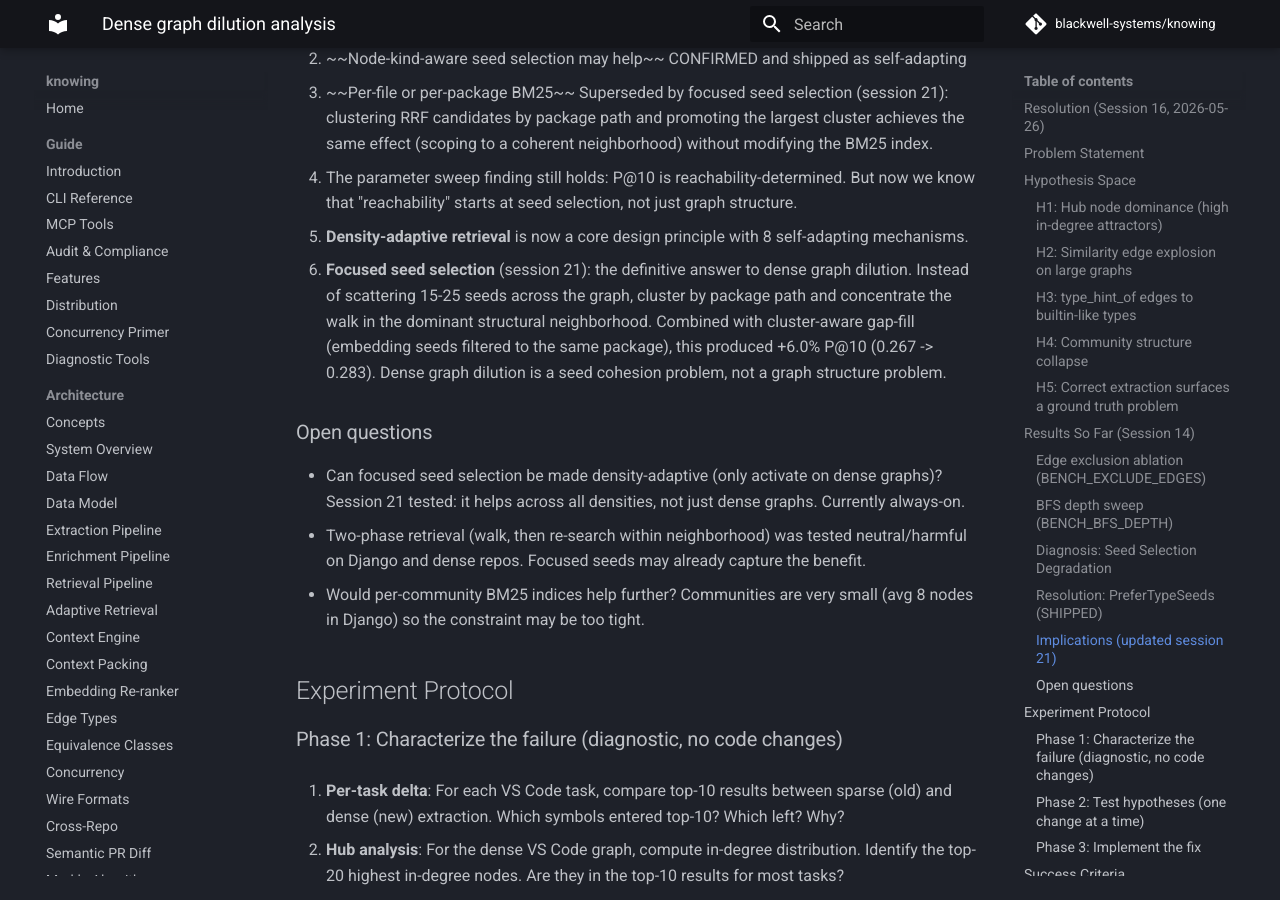
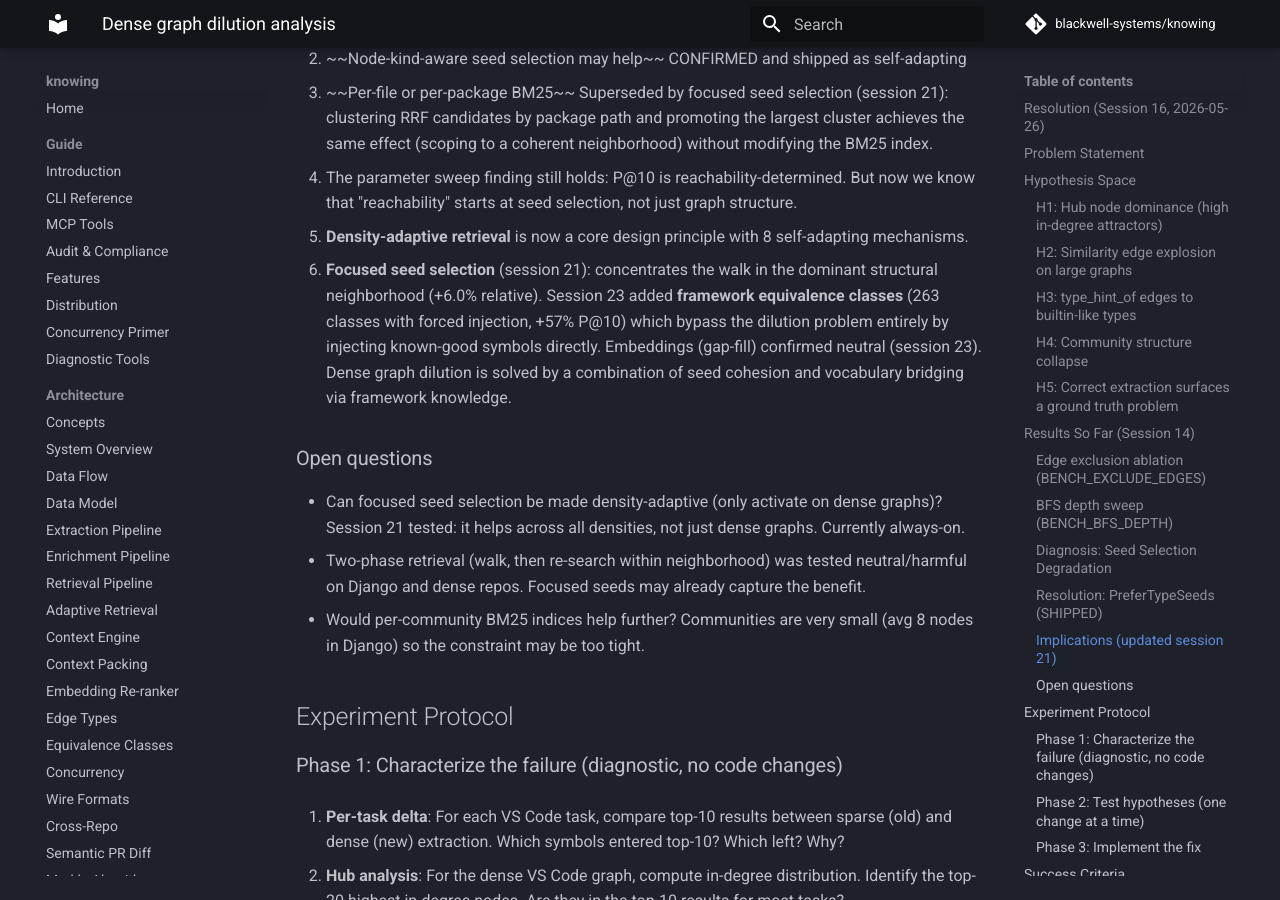
Before and after one commit to blackwell-systems/knowing, an MkDocs documentation site: the page built from docs/research/dense-graph-dilution-analysis.md, in a window 1280 px wide and 900 px high, scrolled down 4432 px. Built offline with MkDocs 1.6.1 and Material for MkDocs 9.7.7, drawn with Linux system fonts in a browser that asks for light colours; comment, search, counter and statistics services are not loaded.

Commit message:
docs: update dense-graph-dilution-analysis.md with session 23 framework injection findings

```diff
--- a/docs/research/dense-graph-dilution-analysis.md
+++ b/docs/research/dense-graph-dilution-analysis.md
@@ -168,7 +168,7 @@ is more productive because it covers a coherent set of related symbols.
 4. The parameter sweep finding still holds: P@10 is reachability-determined. But now we
    know that "reachability" starts at seed selection, not just graph structure.
 5. **Density-adaptive retrieval** is now a core design principle with 8 self-adapting mechanisms.
-6. **Focused seed selection** (session 21): the definitive answer to dense graph dilution. Instead of scattering 15-25 seeds across the graph, cluster by package path and concentrate the walk in the dominant structural neighborhood. Combined with cluster-aware gap-fill (embedding seeds filtered to the same package), this produced +6.0% P@10 (0.267 -> 0.283). Dense graph dilution is a seed cohesion problem, not a graph structure problem.
+6. **Focused seed selection** (session 21): concentrates the walk in the dominant structural neighborhood (+6.0% relative). Session 23 added **framework equivalence classes** (263 classes with forced injection, +57% P@10) which bypass the dilution problem entirely by injecting known-good symbols directly. Embeddings (gap-fill) confirmed neutral (session 23). Dense graph dilution is solved by a combination of seed cohesion and vocabulary bridging via framework knowledge.
 
 ### Open questions
 
```
